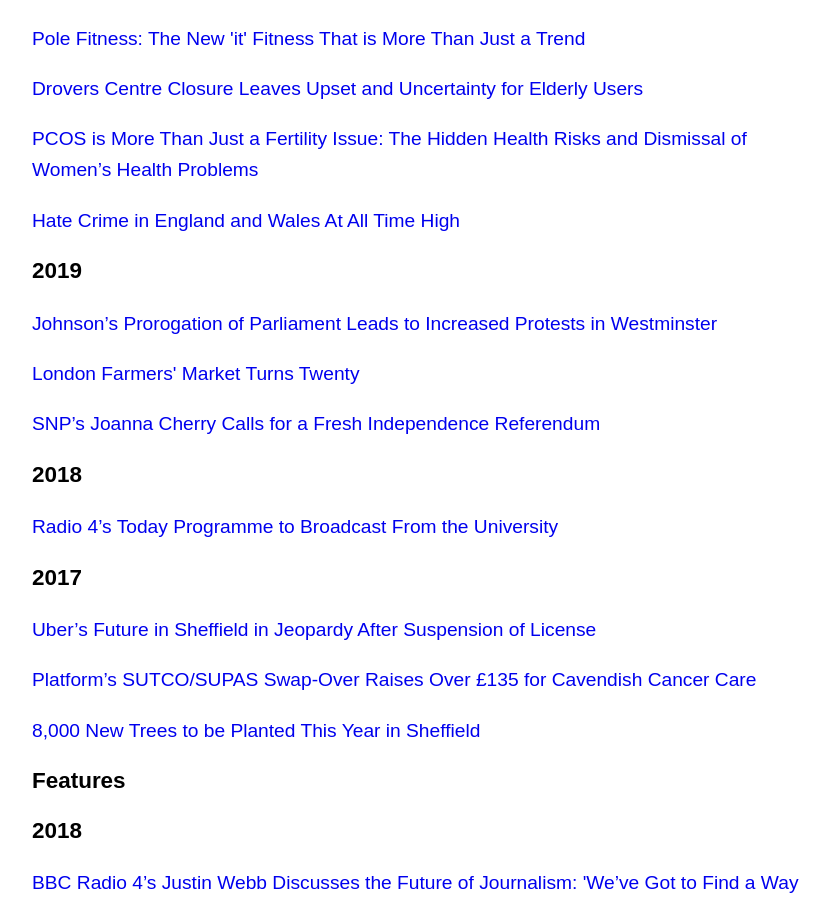
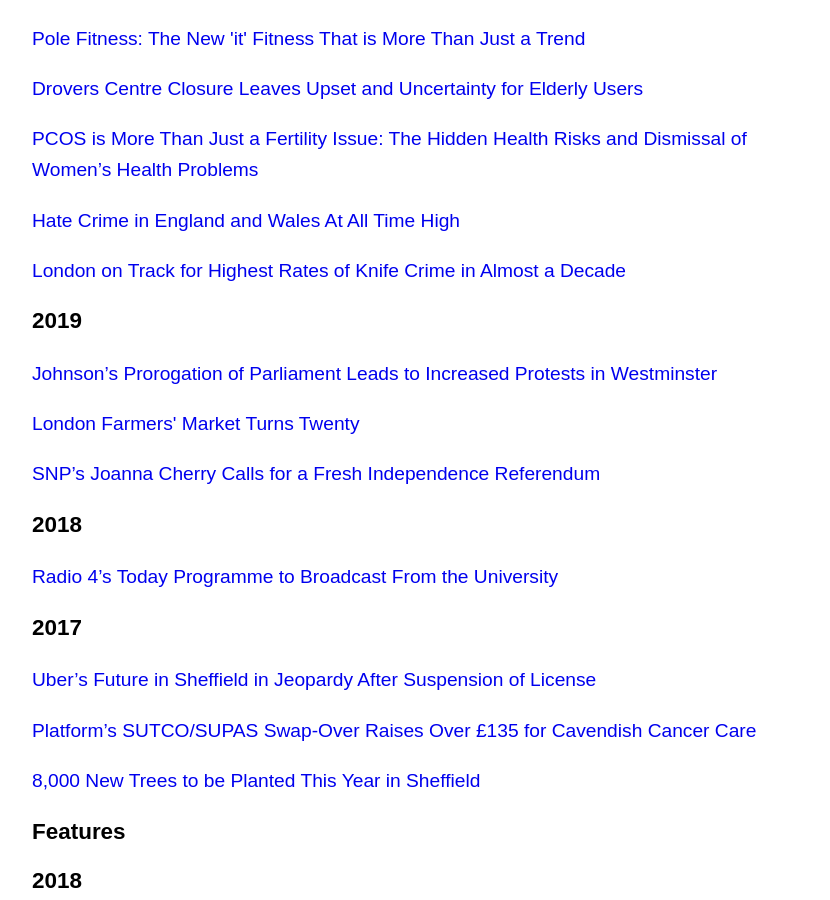
Before and after one commit to gracebraddock/gracebraddock.github.io, a Jekyll site: the page built from posts/index.html, in a window 1280 px wide and 900 px high, scrolled down 363 px. Shown: the whole window, without its empty margins (224-1054 px from the left). Built offline with Jekyll 4.4.1, drawn with Linux system fonts in a browser that asks for light colours.

Commit message:
Update index.html

```diff
--- a/posts/index.html
+++ b/posts/index.html
@@ -16,6 +16,7 @@ title: Grace Braddock
 <p><a href="/posts/drovers-centre-closed">Drovers Centre Closure Leaves Upset and Uncertainty for Elderly Users</a></p>
 <p><a href="/posts/pcos-health-risks">PCOS is More Than Just a Fertility Issue: The Hidden Health Risks and Dismissal of Women’s Health Problems</a></p>
 <p><a href="/posts/trans-hate-crime">Hate Crime in England and Wales At All Time High</a></p>
+<p><a href="/posts/knife-crime">London on Track for Highest Rates of Knife Crime in Almost a Decade</a></p>
 
 <h3>2019</h3>
 <p><a href="/posts/prorogation-of-parliament">Johnson’s Prorogation of Parliament Leads to Increased Protests in Westminster</a></p>
```
